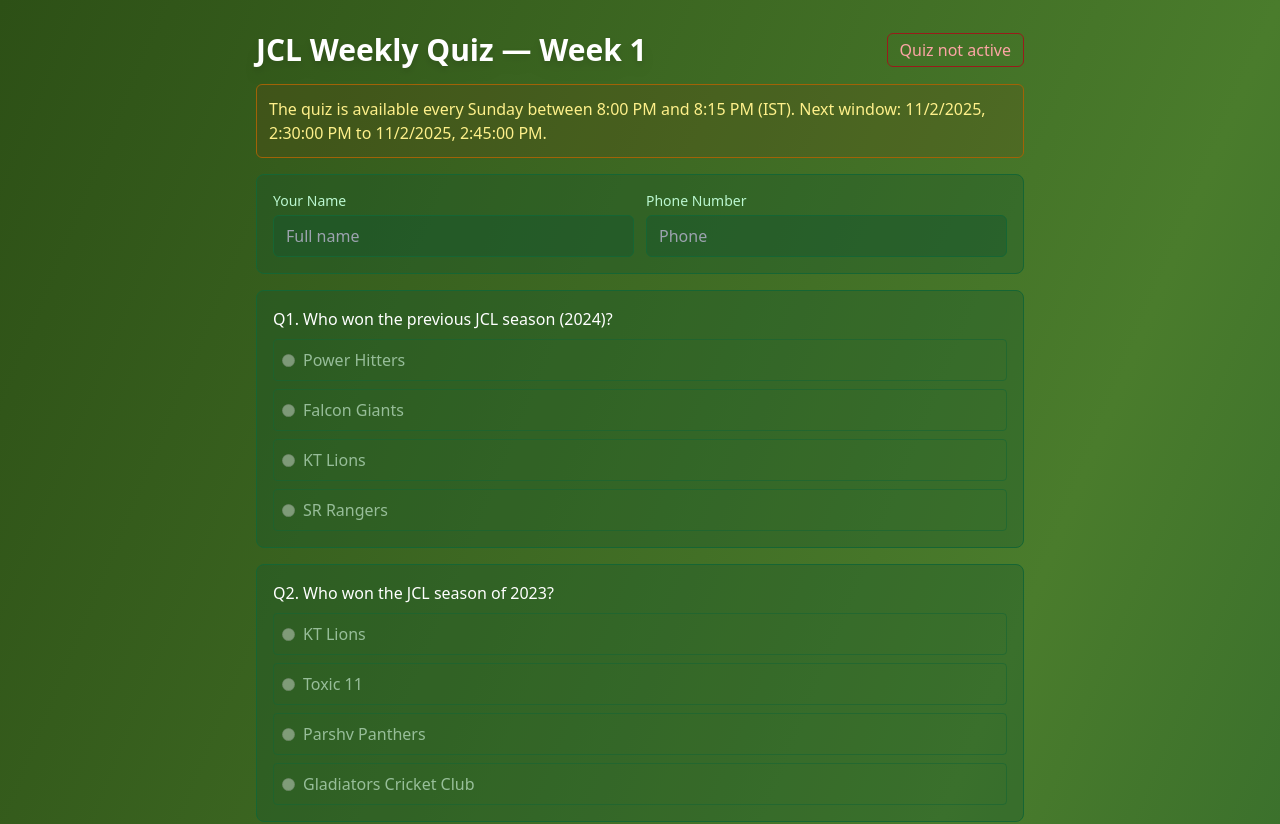
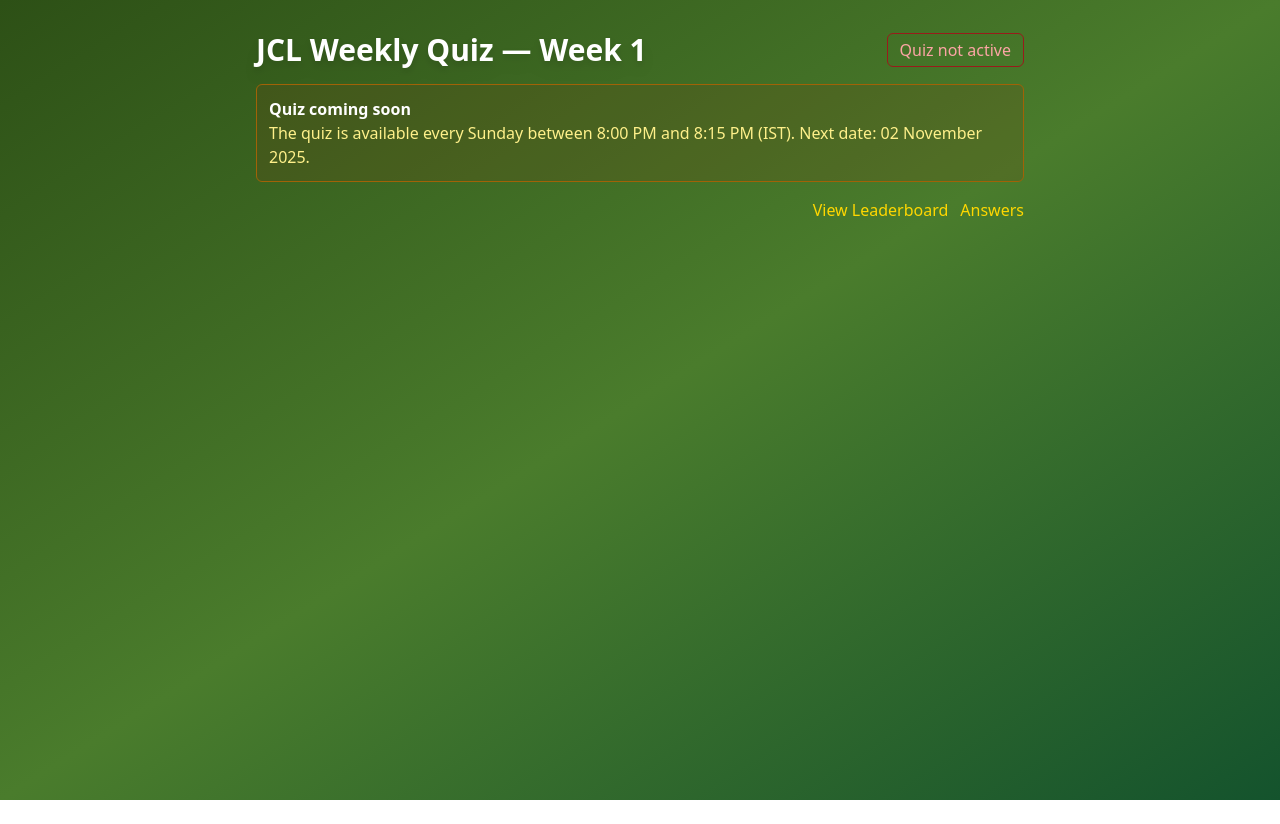
Before and after one commit to rajkothari-3156/JCL-Chandrapur, a Next.js app: page /quizzes/jcl-quiz-2025-wk1 in a window 1280 px wide. Shown: the top 824 px of the page. After the commit the page ends 800 px from the top, so only its background shows below. Built offline with nearby package versions, Linux system fonts and the light colour scheme.

Commit message:
Updated quizzes page

```diff
--- a/app/quizzes/[id]/page.tsx
+++ b/app/quizzes/[id]/page.tsx
@@ -89,6 +89,15 @@ export default function QuizRunPage({ params }: { params: { id: string } }) {
   const submittingRef = useRef(false)
   const [submitMsg, setSubmitMsg] = useState<string | null>(null)
 
+  const nextDateStr = React.useMemo(() => {
+    if (!status?.nextOpenAt) return null
+    try {
+      return new Date(status.nextOpenAt).toLocaleDateString('en-IN', { timeZone: 'Asia/Kolkata', day: '2-digit', month: 'long', year: 'numeric' })
+    } catch {
+      return null
+    }
+  }, [status])
+
   const handleSubmit = async () => {
     if (submittingRef.current) return
     setSubmitMsg(null)
@@ -138,16 +147,15 @@ export default function QuizRunPage({ params }: { params: { id: string } }) {
 
             {!status?.active && (
               <div className="bg-yellow-900/20 border border-yellow-700 text-yellow-200 rounded-md p-3">
-                {status?.nextOpenAt && status?.closesAt ? (
-                  <>
-                    The quiz is available every Sunday between 8:00 PM and 8:15 PM (IST). Next window: {new Date(status.nextOpenAt).toLocaleString()} to {new Date(status.closesAt).toLocaleString()}.
-                  </>
-                ) : (
-                  <>The quiz is not active right now.</>
-                )}
+                <div className="font-semibold text-white">Quiz coming soon</div>
+                <div>
+                  The quiz is available every Sunday between 8:00 PM and 8:15 PM (IST).
+                  {nextDateStr ? <> Next date: {nextDateStr}.</> : null}
+                </div>
               </div>
             )}
 
+            {status?.active && (
               <div className="bg-green-900/30 border border-green-800 rounded-lg p-4 grid gap-3 md:grid-cols-2">
                 <div>
                   <label className="block text-green-200 text-sm mb-1">Your Name</label>
@@ -158,7 +166,9 @@ export default function QuizRunPage({ params }: { params: { id: string } }) {
                   <input value={phone} onChange={(e)=>setPhone(e.target.value)} className="w-full rounded-md border border-green-800 bg-green-900/40 text-white px-3 py-2" placeholder="Phone" />
                 </div>
               </div>
+            )}
 
+            {status?.active && (
               <div className="space-y-4">
                 {quiz.questions.map((q, qi) => (
                   <div key={q.id} className="bg-green-900/30 border border-green-800 rounded-lg p-4">
@@ -167,8 +177,8 @@ export default function QuizRunPage({ params }: { params: { id: string } }) {
                       {q.options.map((opt, idx) => {
                         const picked = answers[q.id] === idx
                         return (
-                        <label key={idx} className={`flex items-center gap-2 p-2 rounded border ${picked ? 'border-cricket-gold bg-green-900/60' : 'border-green-800 hover:bg-green-900/40'} ${!status?.active ? 'opacity-60 cursor-not-allowed' : ''}`}>
-                          <input type="radio" name={q.id} checked={picked} onChange={()=>handlePick(q.id, idx)} disabled={!status?.active} />
+                          <label key={idx} className={`flex items-center gap-2 p-2 rounded border ${picked ? 'border-cricket-gold bg-green-900/60' : 'border-green-800 hover:bg-green-900/40'}`}>
+                            <input type="radio" name={q.id} checked={picked} onChange={()=>handlePick(q.id, idx)} />
                             <span className="text-green-100">{opt}</span>
                           </label>
                         )
@@ -177,9 +187,12 @@ export default function QuizRunPage({ params }: { params: { id: string } }) {
                   </div>
                 ))}
               </div>
+            )}
 
             <div className="flex items-center gap-3">
-              <button onClick={handleSubmit} disabled={remaining<=0 || !status?.active} className="px-4 py-2 rounded-md bg-cricket-gold text-black font-semibold disabled:opacity-50">Submit</button>
+              {status?.active && (
+                <button onClick={handleSubmit} disabled={remaining<=0} className="px-4 py-2 rounded-md bg-cricket-gold text-black font-semibold disabled:opacity-50">Submit</button>
+              )}
               {submitMsg && <div className="text-green-100 text-sm">{submitMsg}</div>}
               <a href={`/quizzes/${quizId}/leaderboard`} className="ml-auto text-cricket-gold hover:underline">View Leaderboard</a>
               <a href={`/quizzes/${quizId}/answers`} className="text-cricket-gold hover:underline">Answers</a>
```
Lines whose indentation alone changed are shown as unchanged.
